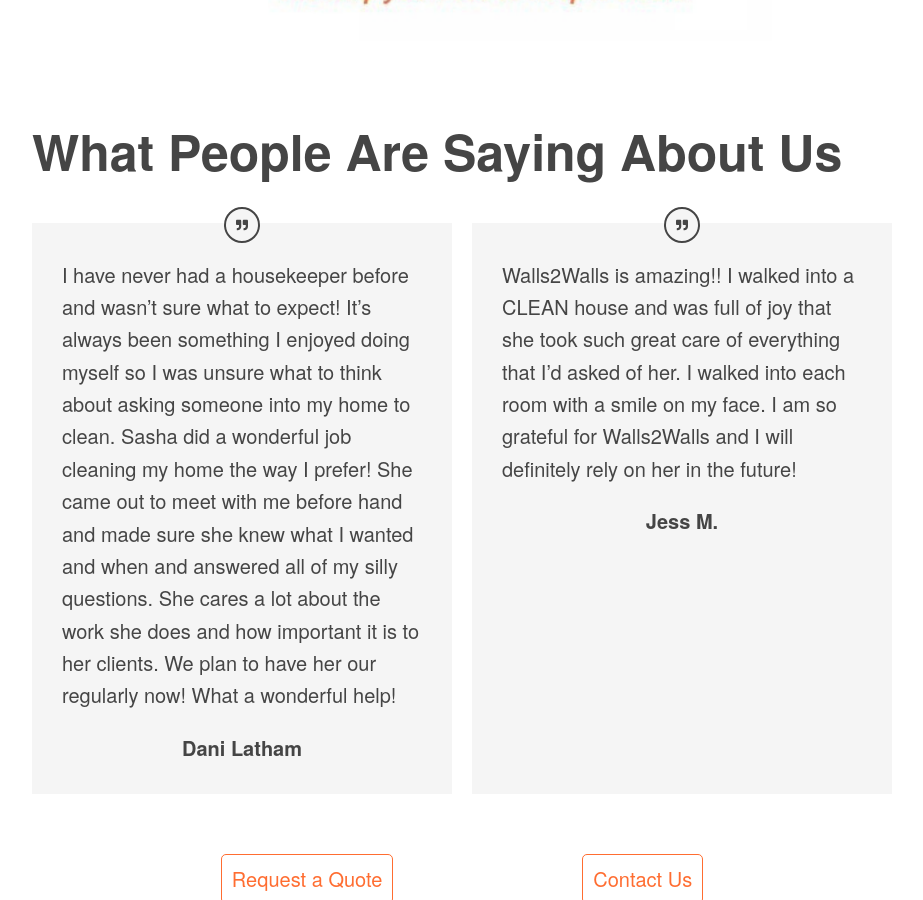
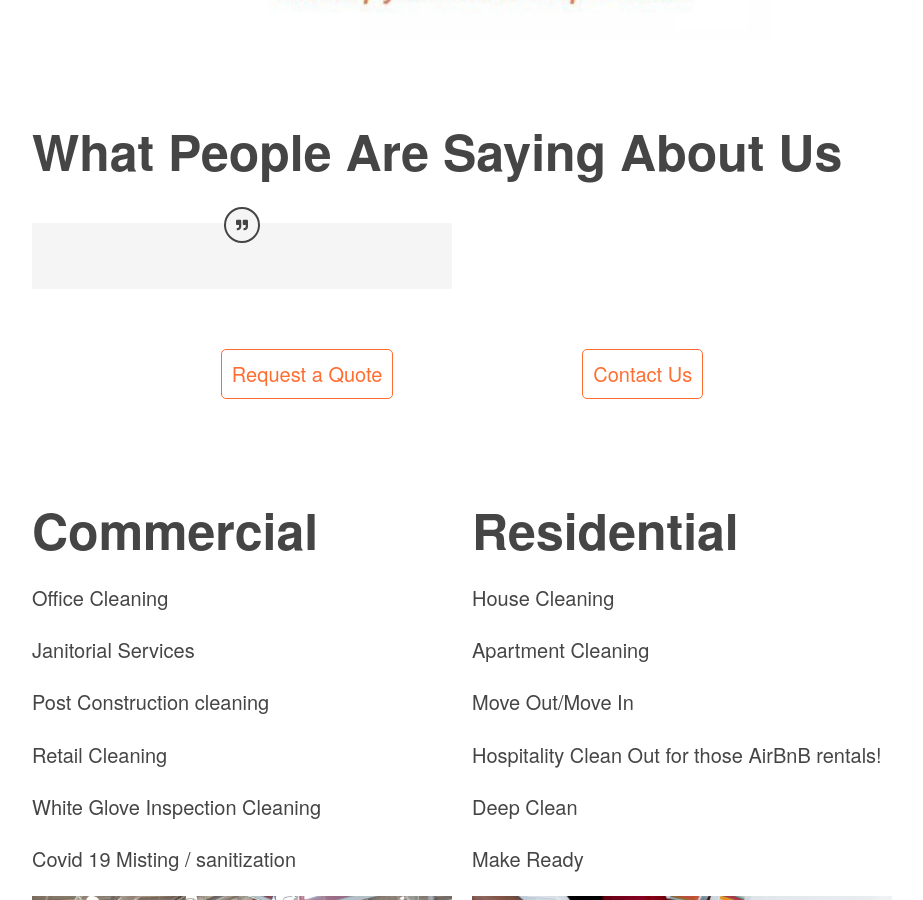
Before and after one commit to Walls-to-Walls-Cleaning/website, a Jekyll site: the page built from index.html, in a window 1280 px wide and 900 px high, scrolled down 1044 px. Shown: the whole window, without its empty margins (178-1101 px from the left). Built offline with Jekyll 4.4.1, drawn with Linux system fonts in a browser that asks for light colours; cached includes are drawn as plain includes.

Commit message:
Updated '_data/testimonials.yml' via CloudCannon

```diff
--- a/_data/testimonials.yml
+++ b/_data/testimonials.yml
@@ -1,6 +1,2 @@
-- quote_text: |
-    I have never had a housekeeper before and wasn’t sure what to expect! It’s always been something I enjoyed doing myself so I was unsure what to think about asking someone into my home to clean. Sasha did a wonderful job cleaning my home the way I prefer! She came out to meet with me before hand and made sure she knew what I wanted and when and answered all of my silly questions. She cares a lot about the work she does and how important it is to her clients. We plan to have her our regularly now! What a wonderful help!
-  name: Dani Latham
-- quote_text: |
-    Walls2Walls is amazing!! I walked into a CLEAN house and was full of joy that she took such great care of everything that I’d asked of her. I walked into each room with a smile on my face. I am so grateful for Walls2Walls and I will definitely rely on her in the future!
-  name: Jess M.
+- quote_text:
+  name:
```
